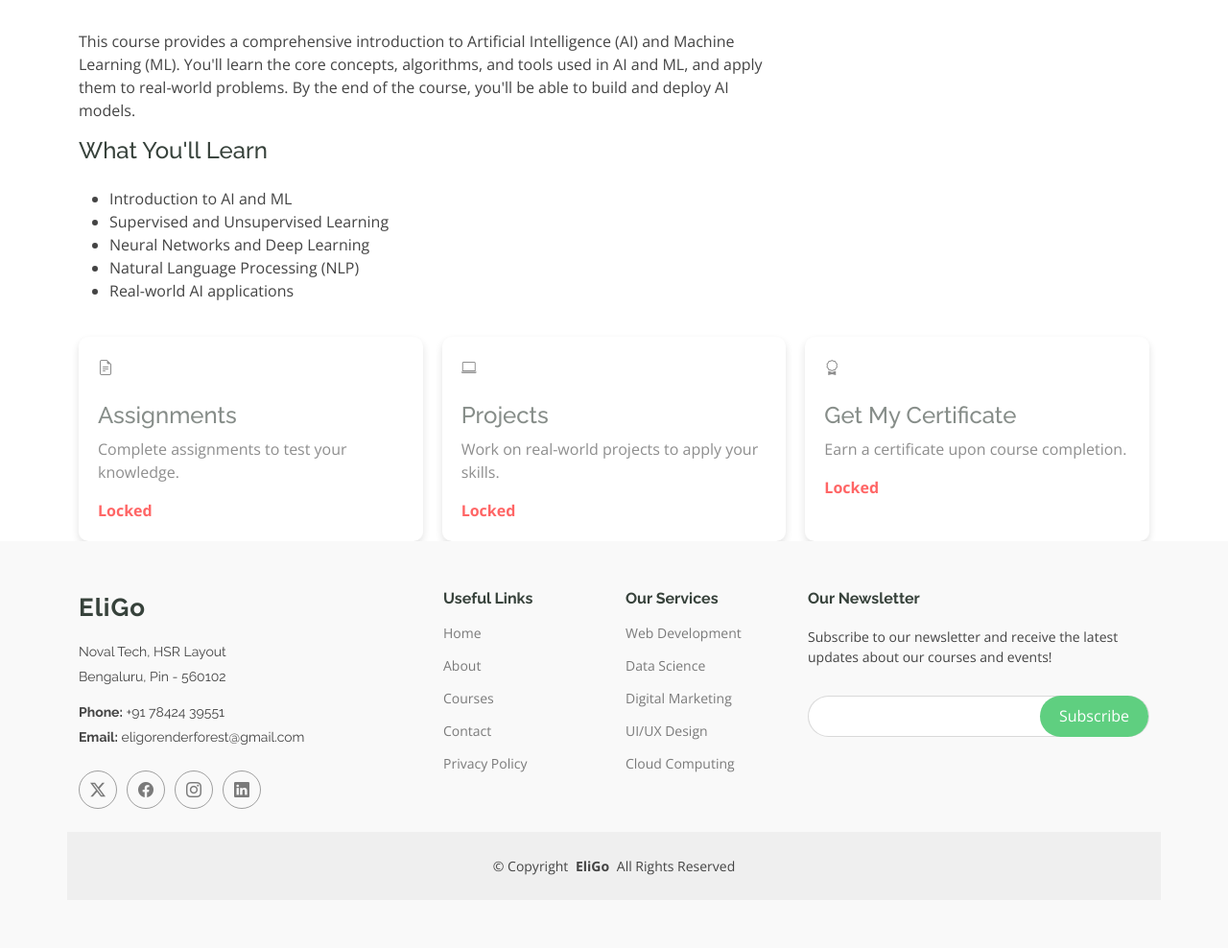
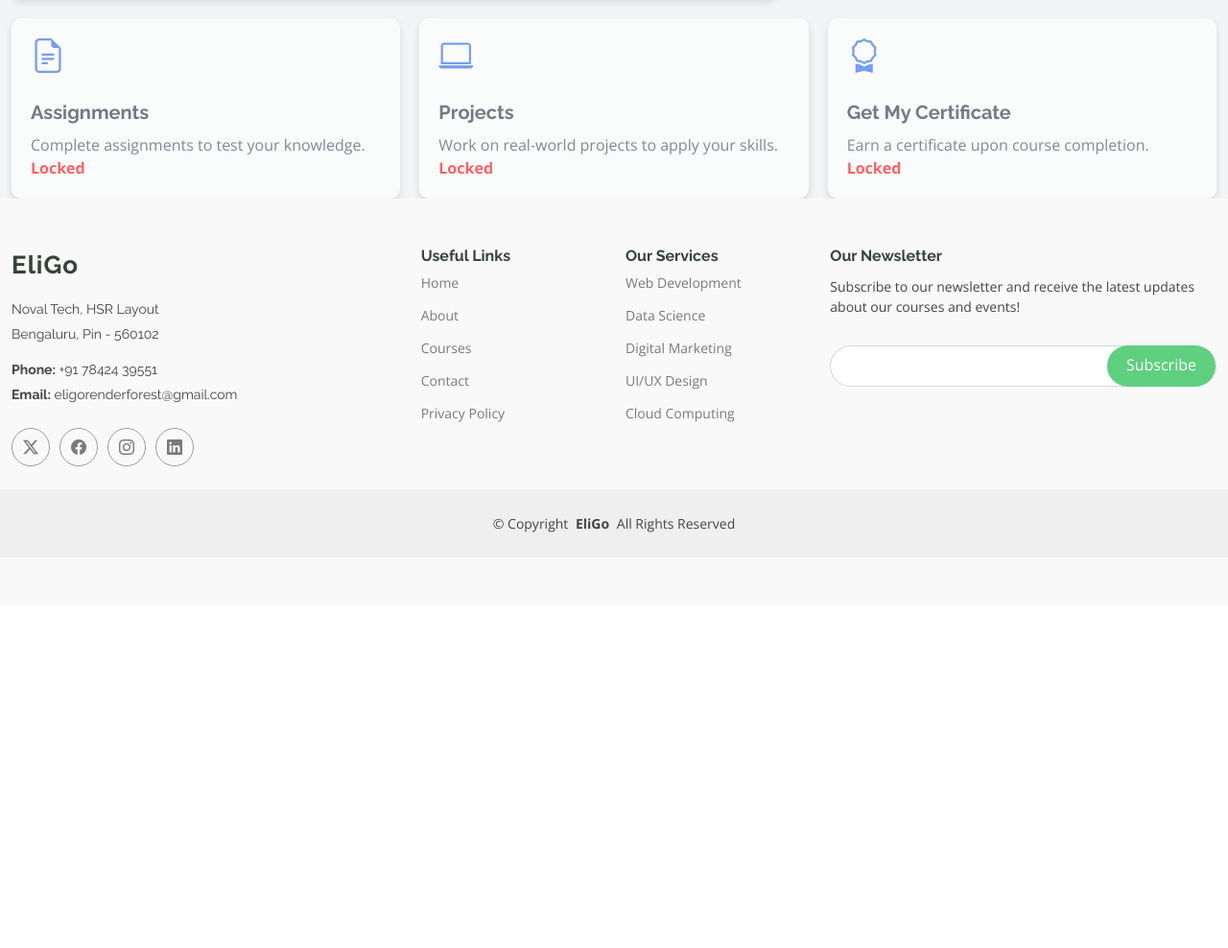
Before and after one commit to ELIGO534/Learning, a Django app: page /my_courses/ in a window 1280 px wide. Shown: the part 966-1954 px from the top of the page at 96% size. After the commit the page ends 1547 px from the top, so only its background shows below. Run offline with Django 5.2, Linux system fonts and the light colour scheme; parts of the project's set-up code (start-up, migrations or seed data) failed here and were passed over; some libraries are stand-ins or nearby versions.

Commit message:
Updated templates

```diff
--- a/templates/courses.html
+++ b/templates/courses.html
@@ -10,8 +10,8 @@
   <meta name="keywords" content="">
 
   <!-- Favicons -->
-  <link href="{% static 'assets/img/favicon.png ' %}" rel="icon" >
-  <link href="{% static 'assets/img/apple-touch-icon.png ' %}" rel="apple-touch-icon" >
+  <link href="{% static 'assets/img/favicon.png' %}" rel="icon" >
+  <link href="{% static 'assets/img/apple-touch-icon.png' %}" rel="apple-touch-icon" >
 
   <!-- Fonts -->
   <link href="https://fonts.googleapis.com" rel="preconnect">
--- a/templates/my_courses.html
+++ b/templates/my_courses.html
@@ -27,37 +27,67 @@
 
   <!-- Main CSS File -->
   <link href="{% static 'assets/css/main.css' %}" rel="stylesheet">
+
+  <!-- Tailwind CSS -->
+  <script src="https://cdn.tailwindcss.com"></script>
+
+  <!-- Jitsi Meet API -->
+  <script src="https://meet.jit.si/external_api.js"></script>
+
   <style>
+  /* Course Title */
   .course-title {
     transition: transform 0.3s ease, opacity 0.3s ease;
   }
+
   .course-title:hover {
     transform: scale(1.05);
     opacity: 1;
   }
+
   .course-title:not(:hover) {
     opacity: 0.6;
   }
+
+  /* Video Frame */
   .video-frame {
-      height: 500px; /* Adjust as needed */
+    height: 500px; /* Default height for desktop */
+    width: 100%;
+    border-radius: 10px;
+    overflow: hidden;
+    box-shadow: 0 4px 8px rgba(0, 0, 0, 0.1);
   }
+
+  /* Course Container */
   .course-container {
     display: flex;
     gap: 20px;
+    margin-top: 40px;
   }
+
+  /* Video Section */
   .video-section {
     flex: 2;
   }
+
+  /* Course Content */
   .course-content {
     flex: 1;
     max-height: 500px;
     overflow-y: auto;
+    background-color: white;
+    padding: 20px;
+    border-radius: 10px;
+    box-shadow: 0 4px 8px rgba(0, 0, 0, 0.1);
   }
+
+  /* Course Options */
   .course-options {
     display: flex;
     gap: 20px;
     margin-top: 20px;
   }
+
   .option-card {
     flex: 1;
     padding: 20px;
@@ -66,18 +96,74 @@
     transition: transform 0.3s ease, box-shadow 0.3s ease;
     background: white;
   }
+
   .option-card:hover {
     transform: translateY(-10px);
     box-shadow: 0 8px 16px rgba(0, 0, 0, 0.3);
   }
+
   .locked-text {
     color: red;
     font-weight: bold;
   }
+
+  /* Mobile Responsive Styles */
+  @media (max-width: 768px) {
+    /* Course Container */
+    .course-container {
+      flex-direction: column; /* Stack video and content vertically */
+      gap: 20px; /* Add spacing between sections */
+    }
+
+    /* Video Frame */
+    .video-frame {
+      height: 300px; /* Reduce height for mobile */
+    }
+
+    /* Course Content */
+    .course-content {
+      max-height: none; /* Remove fixed height for better scrolling */
+      overflow-y: visible; /* Allow content to expand */
+    }
+
+    /* Course Options */
+    .course-options {
+      flex-direction: column; /* Stack option cards vertically */
+      gap: 15px; /* Add spacing between cards */
+    }
+
+    .option-card {
+      width: 100%; /* Full width on mobile */
+      margin-bottom: 15px; /* Add spacing between cards */
+    }
+  }
+
+  @media (max-width: 480px) {
+    /* Further adjustments for very small screens */
+    .video-frame {
+      height: 250px; /* Further reduce height for very small screens */
+    }
+
+    .course-content ul li {
+      padding: 8px; /* Further reduce padding */
+    }
+
+    .course-content ul li a {
+      font-size: 0.9rem; /* Further reduce font size */
+    }
+
+    .option-card h4 {
+      font-size: 1.1rem; /* Reduce font size for option cards */
+    }
+
+    .option-card p {
+      font-size: 0.9rem; /* Reduce font size for option cards */
+    }
+  }
 </style>
 </head>
 
-<body class="course-details-page">
+<body class="bg-gray-100">
 
   <header id="header" class="header d-flex align-items-center sticky-top">
     <div class="container-fluid container-xl position-relative d-flex align-items-center">
@@ -147,21 +233,6 @@
             </iframe>
             <!-- Jitsi Container for Live Classes -->
             <div id="jitsi-container" class="hidden w-full h-full"></div>
-          </div>
-          <!-- Course Overview -->
-          <div class="mt-6">
-            <h3 class="text-2xl font-bold text-gray-800 mb-4">Course Overview</h3>
-            <p class="text-gray-700">
-              This course provides a comprehensive introduction to Artificial Intelligence (AI) and Machine Learning (ML). You'll learn the core concepts, algorithms, and tools used in AI and ML, and apply them to real-world problems. By the end of the course, you'll be able to build and deploy AI models.
-            </p>
-            <h4 class="text-xl font-bold text-gray-800 mt-6 mb-4">What You'll Learn</h4>
-            <ul class="list-disc list-inside text-gray-700">
-              <li>Introduction to AI and ML</li>
-              <li>Supervised and Unsupervised Learning</li>
-              <li>Neural Networks and Deep Learning</li>
-              <li>Natural Language Processing (NLP)</li>
-              <li>Real-world AI applications</li>
-            </ul>
           </div>
         </div>
 
```
Also changed, not shown: templates/signup.html (+7 -7 lines). Lines whose indentation alone changed are shown as unchanged.
